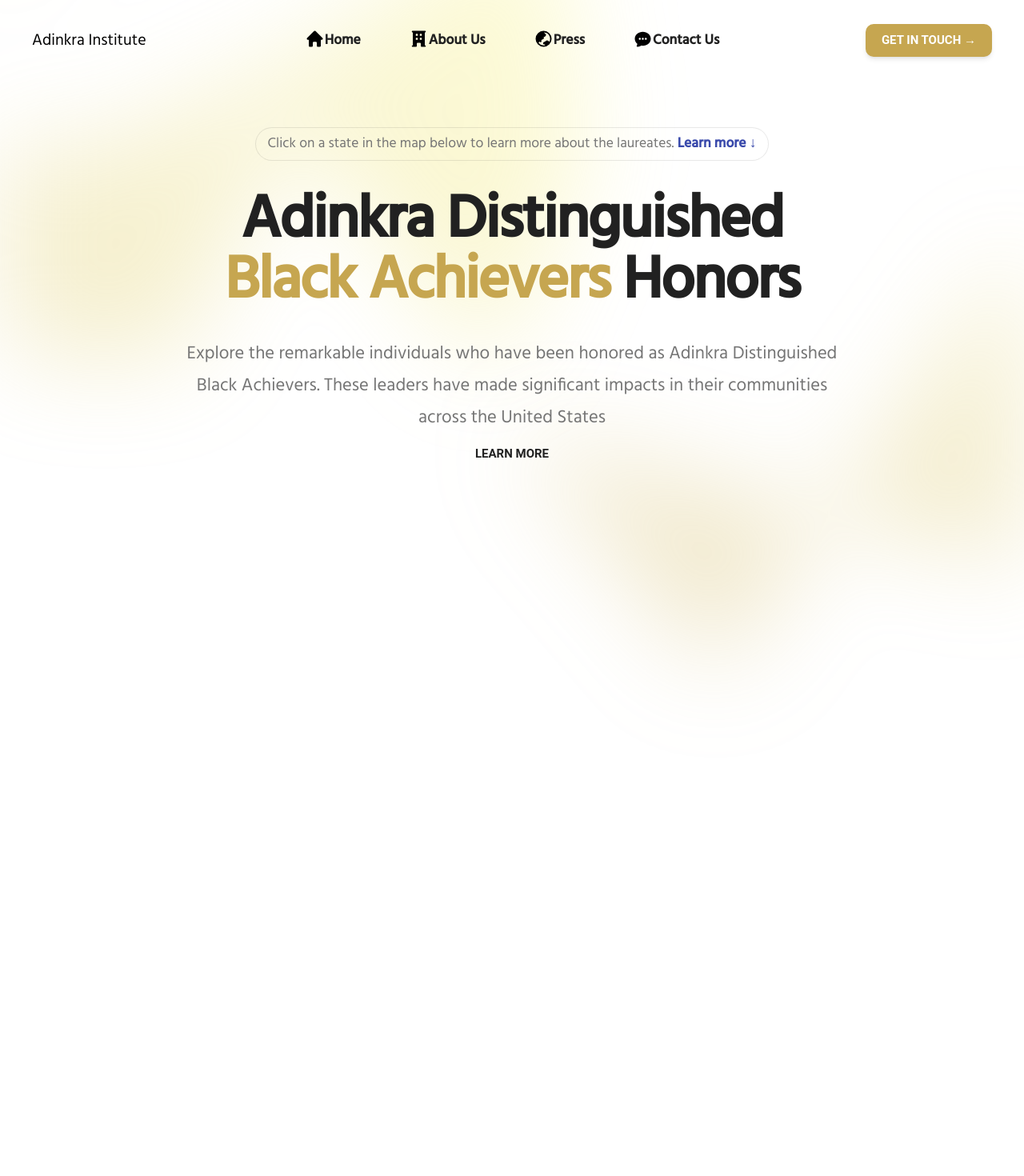
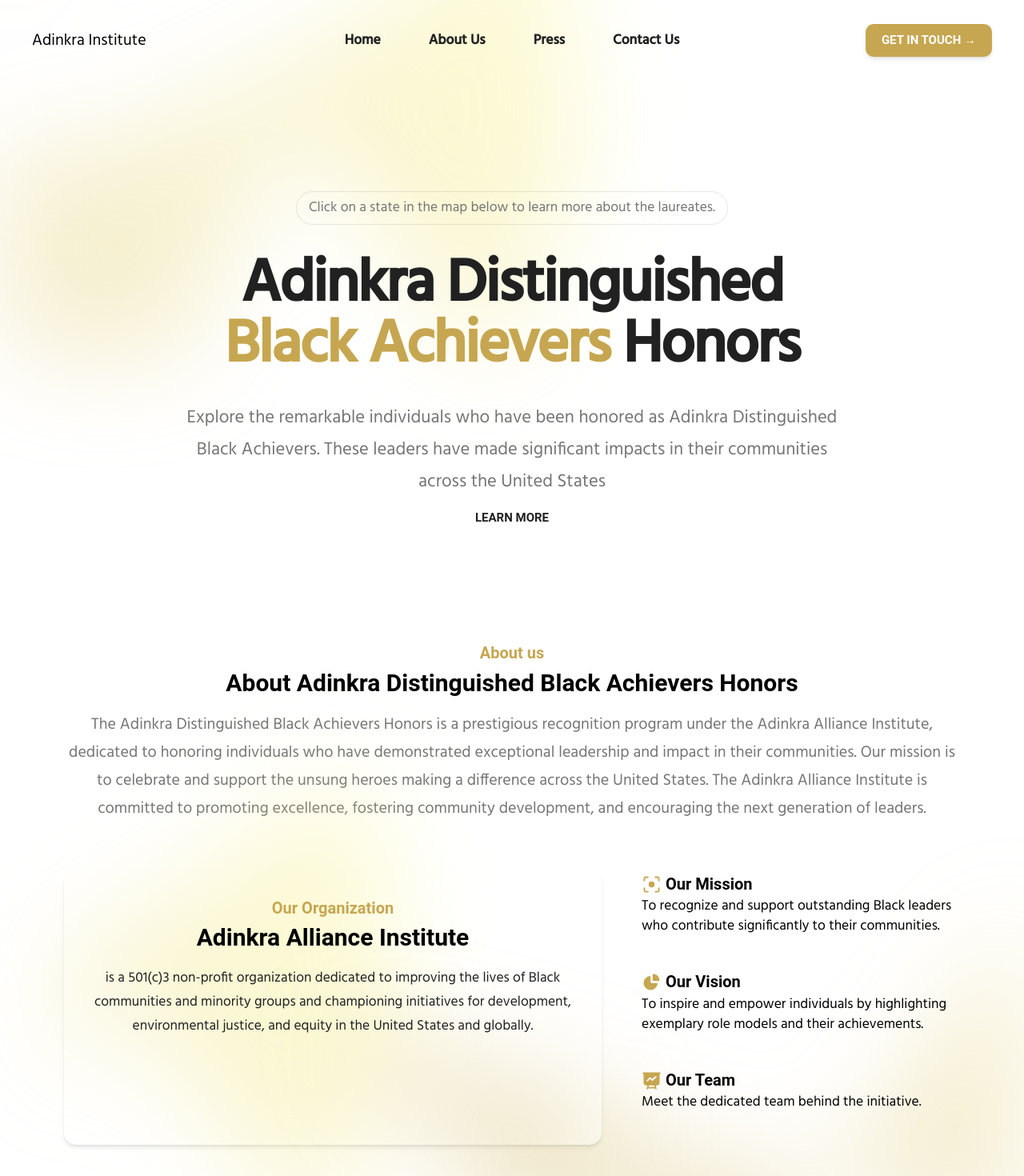
Before and after one commit to sylla156/Adinkra_Institute, a React (Vite) app: page / in a window 1280 px wide. Shown: the top 1470 px of the page at 80% size. Before the commit the page ends 840 px from the top, so only its background shows below. Built offline with nearby package versions, Linux system fonts and the light colour scheme.

Commit message:
Feat(Add)<About Page>: I finished the about section integration and also add the style

```diff
--- a/src/App.tsx
+++ b/src/App.tsx
@@ -1,10 +1,13 @@
+import BackgroundColor from './components/BackgroundColor'
+import About from './containers/About'
 import Hero from './containers/Hero'
 
 const App = () => {
   return (
-    <div>
+    <BackgroundColor>
       <Hero/>
-    </div>
+      <About/>
+    </BackgroundColor>
   )
 }
 
--- a/src/components/Header.tsx
+++ b/src/components/Header.tsx
@@ -4,13 +4,12 @@
 const Header = () => {
   const { title, subTitle, content, button } = contentEnglish.header;
   return (
-    <div className="mx-3 sm:mx-auto max-w-2xl pt-32 lg:pt-42">
+    <div className="mx-3 sm:mx-16 md:mx-auto max-w-2xl pt-24 md:pt-48 lg:pt-42">
       <div className="mb-8 flex justify-center">
         <div className="relative rounded-full border-1 px-3 py-1 text-sm leading-6 text-gray-600 ring-1 ring-gray-900/10 hover:ring-gray-900/20 border-third">
           {subTitle}{" "}
           <a href={button.link} className="font-semibold text-indigo-600">
             <span aria-hidden="true" className="absolute inset-0" />
-            {button.name} <span aria-hidden="true">&darr;</span>
           </a>
         </div>
       </div>
@@ -18,15 +17,17 @@
         <h1 className="text-4xl font-bold tracking-tight text-gray-900 sm:text-6xl">
           {title.split(" ").map((item, index) => {
             if ([2, 3].includes(index)) {
-              return <span key={item} className="text-primary">{item}{" "}</span>;
+              return (
+                <span key={item} className="text-primary">
+                  {item}{" "}
+                </span>
+              );
             } else {
-              return <span key={item}>{item} {" "}</span>;
+              return <span key={item}>{item} </span>;
             }
           })}
         </h1>
-        <p className="mt-6 text-lg leading-8 text-gray-600">
-          {content}
-        </p>
+        <p className="mt-6 text-lg leading-8 text-gray-600">{content}</p>
         <div className=" flex items-center justify-center gap-x-6">
           <a
             href={button.link}
--- a/src/components/Topbar.tsx
+++ b/src/components/Topbar.tsx
@@ -6,8 +6,9 @@
 const Topbar = () => {
   const [mobileMenuOpen, setMobileMenuOpen] = useState(false);
   const { logo, navItems, contact } = contentEnglish.topBar;
+  const id = contentEnglish.topBar.navItems.find(item => item.tag.includes('home'))?.tag;
   return (
-    <header className="absolute inset-x-0 top-0 z-50">
+    <header className="absolute inset-x-0 top-0 z-50" id={id}>
       <nav
         aria-label="Global"
         className="flex items-center justify-between p-6 lg:px-8"
@@ -32,12 +33,13 @@
         </div>
         <div className="hidden lg:flex lg:gap-x-12">
           {navItems.map((navItem) => (
-            <div className="flex justify-start items-start" key={navItem.name}>
-              <navItem.Logo />
+            <div className="" key={navItem.name}>
               <a
                 href={navItem.link}
-                className="text-sm font-semibold leading-6 text-gray-900"
+                className="text-sm font-semibold leading-6 text-gray-900 flex justify-start items-center"
               >
+                {/* <navItem.Logo /> */}
+
                 {navItem.name}
               </a>
             </div>
--- /dev/null
+++ b/src/containers/About.tsx
@@ -0,0 +1,62 @@
+import { Card, CardBody, Typography } from "@material-tailwind/react";
+import contentEnglish from "../content/contentEnglish";
+import BackgroundColor from "../components/BackgroundColor";
+
+const About = () => {
+  const { title, subTitle, content, organization } = contentEnglish.about;
+  const id = contentEnglish.topBar.navItems.find(item => item.tag.includes('about'))?.tag;
+  return (
+    <div
+      className="flex-col justify-center items-center mt-36 md:mt-0 mx-3 sm:mx-16"
+      id={id}
+    >
+      <Typography variant="h6" className="text-center text-primary">
+        {title}
+      </Typography>
+      <Typography variant="h4" className="text-center mb-3">
+        {subTitle}
+      </Typography>
+      <p className="text-md leading-7 text-gray-600 text-center">{content}</p>
+      <div className="md:flex md:justify-start md:gap-x-10 md:items-start mt-10 md:mt-12">
+        <Card className="md:max-w-[60%] self-stretch">
+          <BackgroundColor>
+            <CardBody>
+              <Typography variant="h6" className="text-center text-primary">
+                {organization.title}
+              </Typography>
+              <Typography variant="h4" className="text-center text-third mb-3">
+                {organization.subTitle}
+              </Typography>
+              <p className="text-sm leading-6 text-gray-900 text-center">
+                {organization.content}
+              </p>
+            </CardBody>
+          </BackgroundColor>
+        </Card>
+        <div className="mt-5 md:mt-0">
+          {organization.sections.map(
+            (section: {
+              title: string;
+              content: string;
+              Logo: React.ComponentType;
+            }) => (
+              <div className="mb-8" key={section.title}>
+                <Typography
+                  variant="h6"
+                  className=" text-third flex gap-x-1 items-center justify-center md:justify-start"
+                >
+                  <section.Logo /> {section.title}
+                </Typography>
+                <p className="text-sm leading-5 text-center md:text-left">
+                  {section.content}
+                </p>
+              </div>
+            )
+          )}
+        </div>
+      </div>
+    </div>
+  );
+};
+
+export default About;
--- a/src/containers/Hero.tsx
+++ b/src/containers/Hero.tsx
@@ -1,15 +1,12 @@
 import Topbar from "../components/Topbar";
 import Header from "../components/Header";
-import BackgroundColor from "../components/BackgroundColor";
 
 const Hero = () => {
   return (
-    <>
+    <div className="min-h-[100dvh]">
       <Topbar />
-      <BackgroundColor>
-        <Header />
-      </BackgroundColor>
-    </>
+      <Header />
+    </div>
   );
 };
 
--- a/src/content/contentEnglish.tsx
+++ b/src/content/contentEnglish.tsx
@@ -4,8 +4,8 @@
     navItems: [
       {
         name: "Home",
-        link: "/home",
-        tag: "#home",
+        link: "#home",
+        tag: "home",
         Logo: () => {
           return (
             <svg
@@ -13,7 +13,7 @@
               viewBox="0 0 20 20"
               fill="currentColor"
               className="
-             t size-5"
+             t size-3"
             >
               <path
                 fillRule="evenodd"
@@ -26,8 +26,8 @@
       },
       {
         name: "About Us",
-        link: "/about",
-        tag: "#about",
+        link: "#about",
+        tag: "about",
         Logo: () => {
           return (
             <svg
@@ -35,7 +35,7 @@
               viewBox="0 0 20 20"
               fill="currentColor"
               className="
-              size-5"
+              size-3"
             >
               <path
                 fillRule="evenodd"
@@ -48,8 +48,8 @@
       },
       {
         name: "Press",
-        link: "/press",
-        tag: "#press",
+        link: "#press",
+        tag: "press",
         Logo: () => {
           return (
             <svg
@@ -57,7 +57,7 @@
               viewBox="0 0 20 20"
               fill="currentColor"
               className="
-              size-5"
+              size-3"
             >
               <path
                 fillRule="evenodd"
@@ -70,8 +70,8 @@
       },
       {
         name: "Contact Us",
-        link: "/contact",
-        tag: "#contact",
+        link: "#contact",
+        tag: "/contact",
         Logo: () => {
           return (
             <svg
@@ -79,7 +79,7 @@
               viewBox="0 0 20 20"
               fill="currentColor"
               className="
-              size-5"
+              size-3"
             >
               <path
                 fillRule="evenodd"
@@ -108,6 +108,69 @@
       tag: "#map",
     },
   },
+  about: {
+    title: "About us",
+    subTitle: "About Adinkra Distinguished Black Achievers Honors",
+    content:
+      "The Adinkra Distinguished Black Achievers Honors is a prestigious recognition program under the Adinkra Alliance Institute, dedicated to honoring individuals who have demonstrated exceptional leadership and impact in their communities. Our mission is to celebrate and support the unsung heroes making a difference across the United States. The Adinkra Alliance Institute is committed to promoting excellence, fostering community development, and encouraging the next generation of leaders.",
+    organization: {
+      title: "Our Organization",
+      subTitle: "Adinkra Alliance Institute",
+      content:
+        " is a 501(c)3 non-profit organization dedicated to improving the lives of Black communities and minority groups and championing initiatives for development, environmental justice, and equity in the United States and globally.",
+      sections: [
+        {
+          title: "Our Mission",
+          content:
+            "To recognize and support outstanding Black leaders who contribute significantly to their communities.",
+          Logo: () => (
+            <svg
+              xmlns="http://www.w3.org/2000/svg"
+              viewBox="0 0 20 20"
+              fill="currentColor"
+              className="size-5 text-primary"
+            >
+              <path d="M4.25 2A2.25 2.25 0 0 0 2 4.25v2a.75.75 0 0 0 1.5 0v-2a.75.75 0 0 1 .75-.75h2a.75.75 0 0 0 0-1.5h-2ZM13.75 2a.75.75 0 0 0 0 1.5h2a.75.75 0 0 1 .75.75v2a.75.75 0 0 0 1.5 0v-2A2.25 2.25 0 0 0 15.75 2h-2ZM3.5 13.75a.75.75 0 0 0-1.5 0v2A2.25 2.25 0 0 0 4.25 18h2a.75.75 0 0 0 0-1.5h-2a.75.75 0 0 1-.75-.75v-2ZM18 13.75a.75.75 0 0 0-1.5 0v2a.75.75 0 0 1-.75.75h-2a.75.75 0 0 0 0 1.5h2A2.25 2.25 0 0 0 18 15.75v-2ZM7 10a3 3 0 1 1 6 0 3 3 0 0 1-6 0Z" />
+            </svg>
+          ),
+        },
+        {
+          title: "Our Vision",
+          content:
+            "To inspire and empower individuals by highlighting exemplary role models and their achievements.",
+          Logo: () => (
+            <svg
+              xmlns="http://www.w3.org/2000/svg"
+              viewBox="0 0 20 20"
+              fill="currentColor"
+              className="size-5 text-primary"
+            >
+              <path d="M12 9a1 1 0 0 1-1-1V3c0-.552.45-1.007.997-.93a7.004 7.004 0 0 1 5.933 5.933c.078.547-.378.997-.93.997h-5Z" />
+              <path d="M8.003 4.07C8.55 3.994 9 4.449 9 5v5a1 1 0 0 0 1 1h5c.552 0 1.008.45.93.997A7.001 7.001 0 0 1 2 11a7.002 7.002 0 0 1 6.003-6.93Z" />
+            </svg>
+          ),
+        },
+        {
+          title: "Our Team",
+          content: " Meet the dedicated team behind the initiative.",
+          Logo: () => (
+            <svg
+              xmlns="http://www.w3.org/2000/svg"
+              viewBox="0 0 20 20"
+              fill="currentColor"
+              className="size-5 text-primary"
+            >
+              <path
+                fillRule="evenodd"
+                d="M1 2.75A.75.75 0 0 1 1.75 2h16.5a.75.75 0 0 1 0 1.5H18v8.75A2.75 2.75 0 0 1 15.25 15h-1.072l.798 3.06a.75.75 0 0 1-1.452.38L13.41 18H6.59l-.114.44a.75.75 0 0 1-1.452-.38L5.823 15H4.75A2.75 2.75 0 0 1 2 12.25V3.5h-.25A.75.75 0 0 1 1 2.75ZM7.373 15l-.391 1.5h6.037l-.392-1.5H7.373Zm7.49-8.931a.75.75 0 0 1-.175 1.046 19.326 19.326 0 0 0-3.398 3.098.75.75 0 0 1-1.097.04L8.5 8.561l-2.22 2.22A.75.75 0 1 1 5.22 9.72l2.75-2.75a.75.75 0 0 1 1.06 0l1.664 1.663a20.786 20.786 0 0 1 3.122-2.74.75.75 0 0 1 1.046.176Z"
+                clipRule="evenodd"
+              />
+            </svg>
+          ),
+        },
+      ],
+    },
+  },
 };
 
 export default contentEnglish;
--- a/src/index.css
+++ b/src/index.css
@@ -9,7 +9,7 @@
     @apply font-hind;
   }
 
-  html{
+  html {
     font-size: 20px;
   }
 
```
